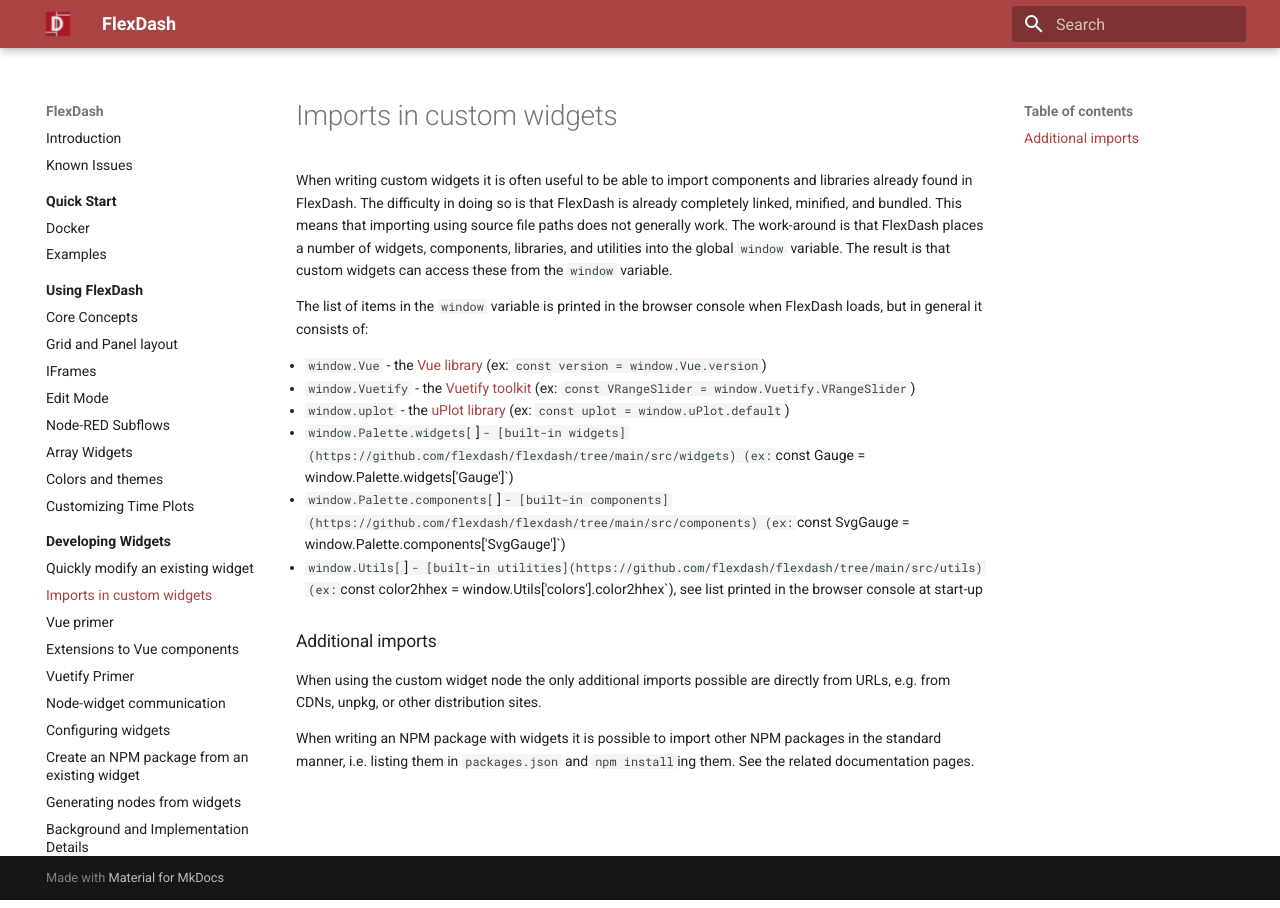
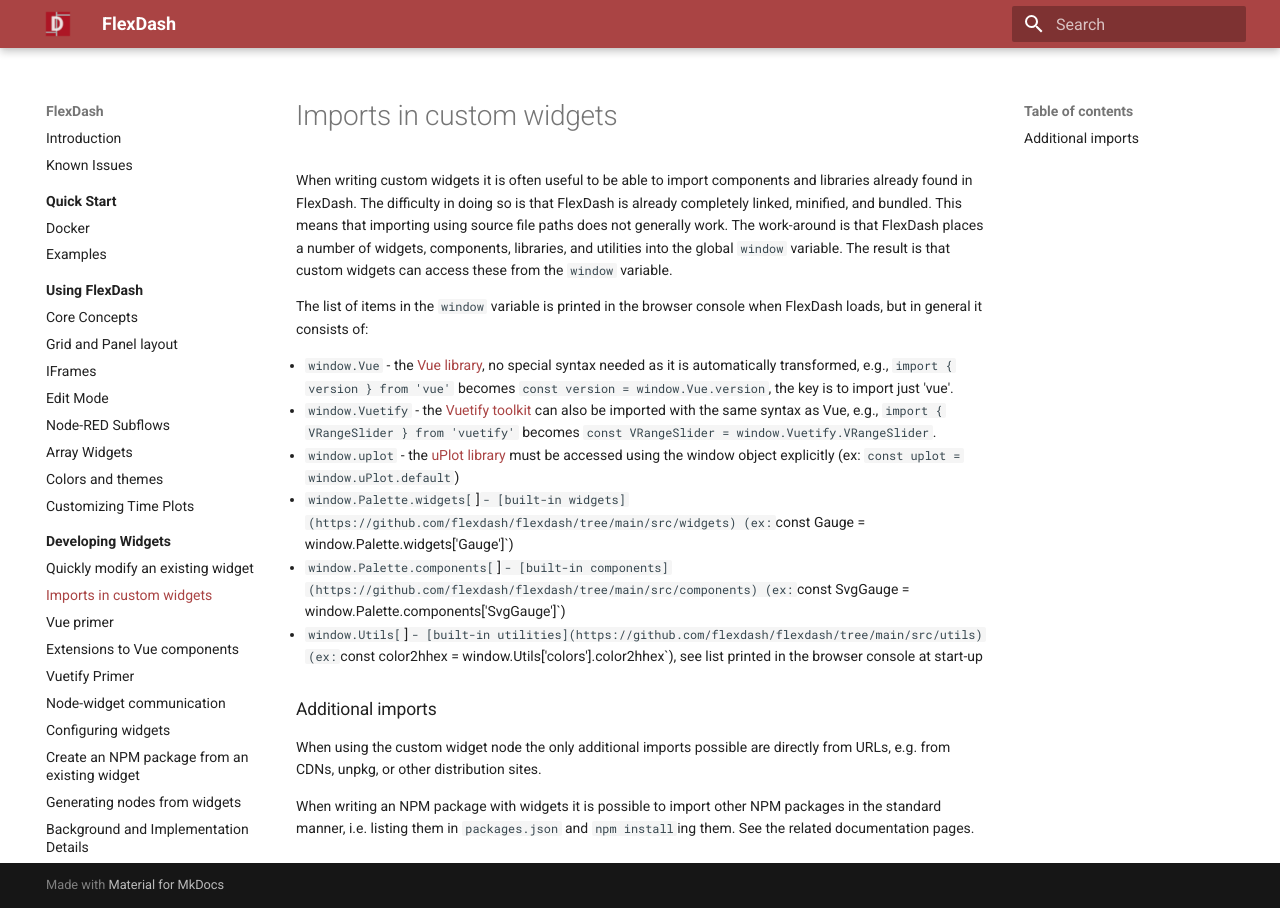
Before and after one commit to flexdash/docs, an MkDocs documentation site: the page built from docs/developing-widgets/imports.md, in a window 1280 px wide. Built offline with MkDocs 1.6.1 and Material for MkDocs 9.7.7, drawn with Linux system fonts in a browser that asks for light colours.

Commit message:
fix imports doc

```diff
--- a/docs/developing-widgets/imports.md
+++ b/docs/developing-widgets/imports.md
@@ -12,12 +12,14 @@ The result is that custom widgets can access these from the `window` variable.
 The list of items in the `window` variable is printed in the browser console when
 FlexDash loads, but in general it consists of:
 
-- `window.Vue` - the [Vue library](https://vuejs.org/api)
-  (ex: `const version = window.Vue.version`)
-- `window.Vuetify` - the [Vuetify toolkit](https://next.vuetifyjs.com/en)
-  (ex: `const VRangeSlider = window.Vuetify.VRangeSlider`)
-- `window.uplot` - the [uPlot library](https://github.com/leeoniya/uPlot)
-  (ex: `const uplot = window.uPlot.default`)
+- `window.Vue` - the [Vue library](https://vuejs.org/api), no special syntax needed as it is
+  automatically transformed, e.g., `import { version } from 'vue'` becomes
+  `const version = window.Vue.version`, the key is to import just 'vue'.
+- `window.Vuetify` - the [Vuetify toolkit](https://next.vuetifyjs.com/en) can also be imported
+  with the same syntax as Vue, e.g., `import { VRangeSlider } from 'vuetify'` becomes
+  `const VRangeSlider = window.Vuetify.VRangeSlider`.
+- `window.uplot` - the [uPlot library](https://github.com/leeoniya/uPlot) must be accessed using
+  the window object explicitly (ex: `const uplot = window.uPlot.default`)
 - `window.Palette.widgets[`<WidgetName>]` -
   [built-in widgets](https://github.com/flexdash/flexdash/tree/main/src/widgets)
   (ex: `const Gauge = window.Palette.widgets['Gauge']`)
```
Also changed, not shown: docs/developing-widgets/index.md (+1 -1 lines).
